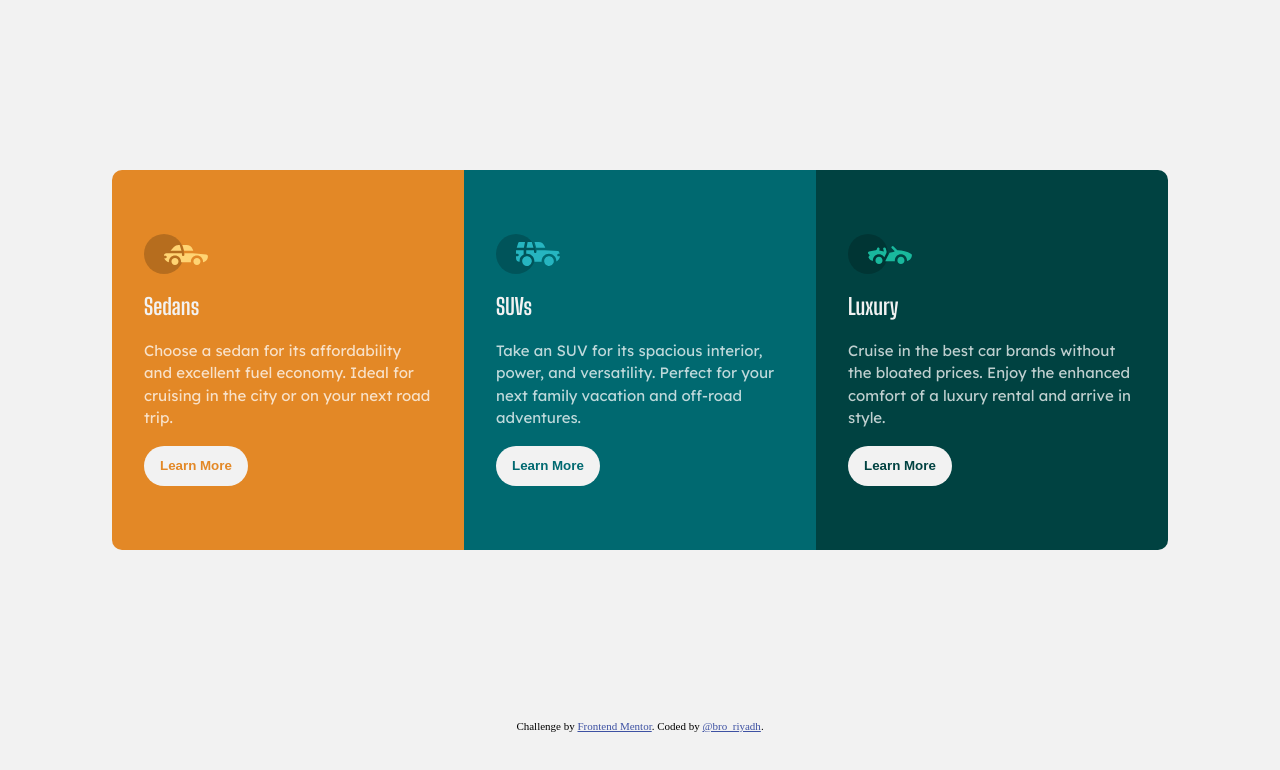
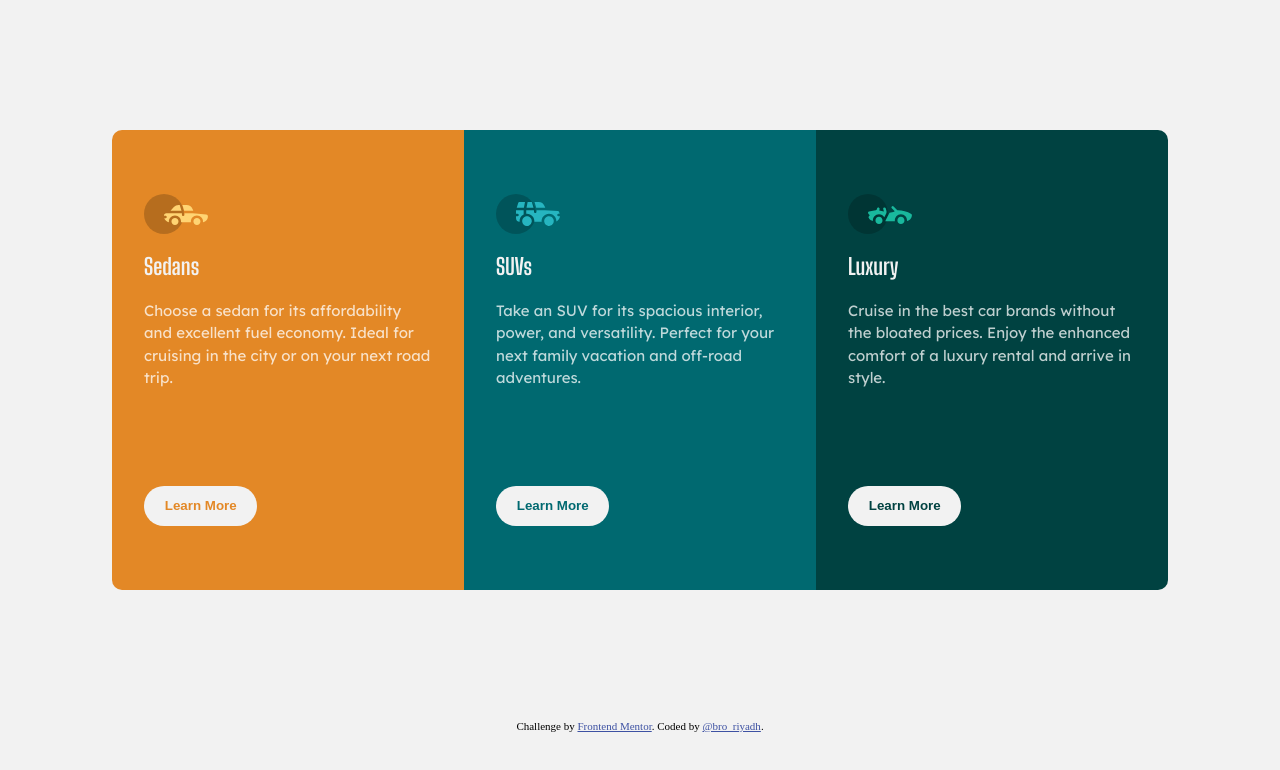
Before and after one commit to dmdhassan/3-column-preview-card-component-main, a plain HTML site: page index.html in a window 1280 px wide. Drawn offline with Linux system fonts and the light colour scheme.

Commit message:
button update

```diff
--- a/css/styles.css
+++ b/css/styles.css
@@ -33,8 +33,9 @@ h2 {
 button {
      border: 1px;
      background: hsl(0, 0%, 95%);
+     margin-top: 5rem;
      padding-block: .8rem;
-     padding-inline: 1rem;
+     padding-inline: 1.3rem;
      border-radius: 100px;
      cursor: pointer;
 }
```
